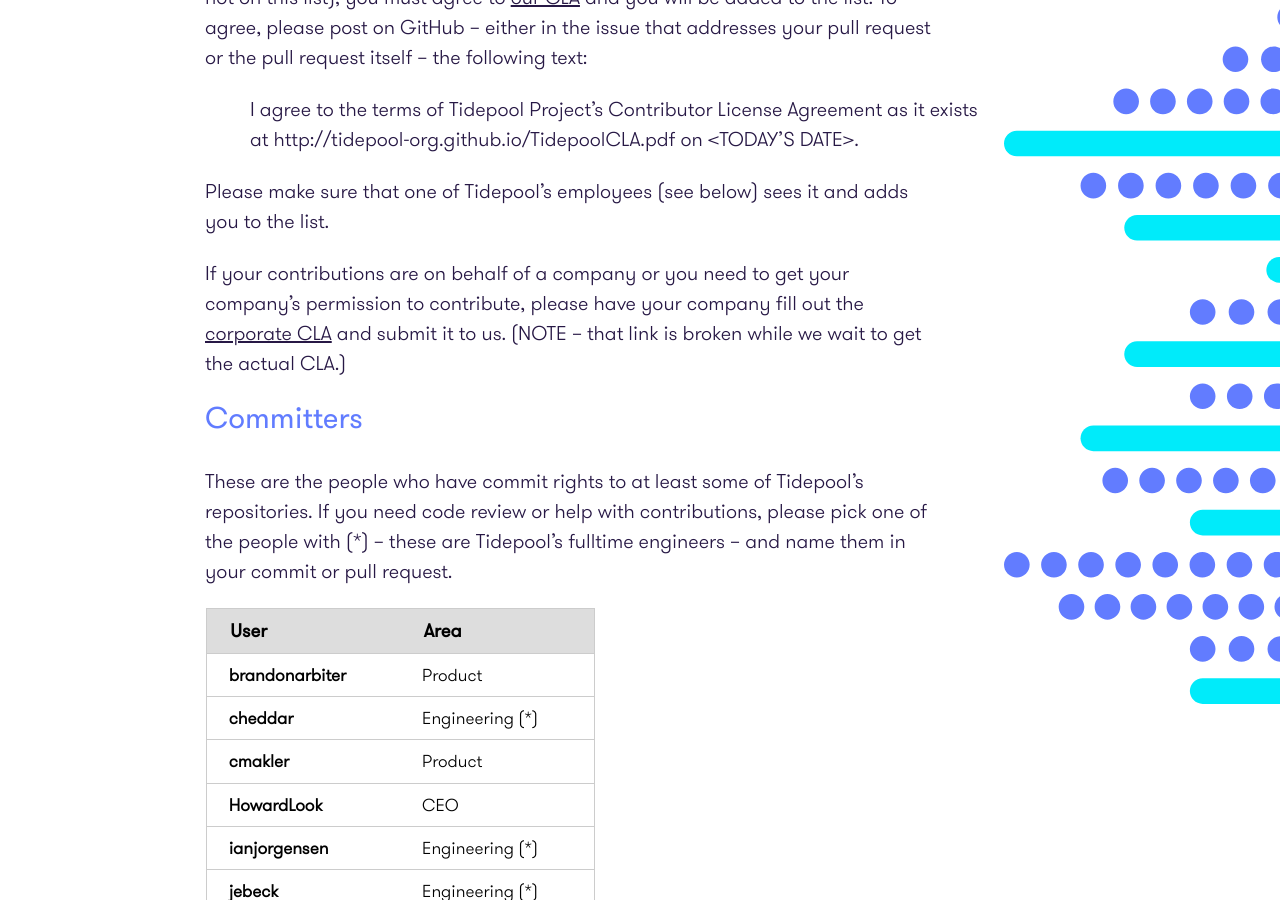
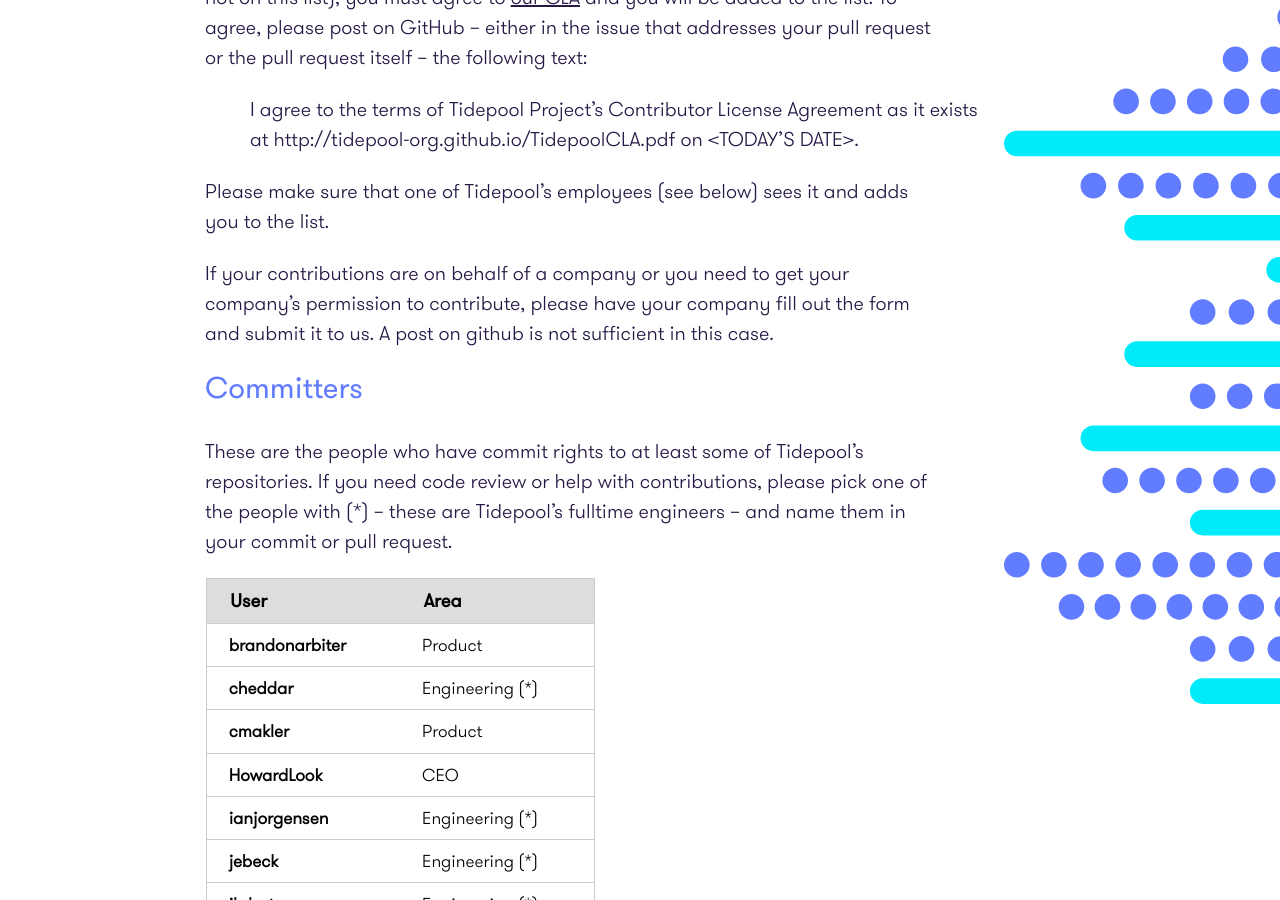
Before and after one commit to tidepool-org/tidepool-org.github.io, a Jekyll site: the page built from Contributors.md, in a window 1280 px wide and 900 px high, scrolled down 661 px. Built offline with Jekyll 4.4.1, drawn with Linux system fonts in a browser that asks for light colours.

Commit message:
Update corporate info

```diff
--- a/Contributors.md
+++ b/Contributors.md
@@ -24,7 +24,7 @@ If you are working on your own behalf would like to submit a pull request (and a
 
 Please make sure that one of Tidepool's employees (see below) sees it and adds you to the list.
 
-If your contributions are on behalf of a company or you need to get your company's permission to contribute, please have your company fill out the [corporate CLA](TidepoolCorporateCLA.pdf) and submit it to us. (NOTE -- that link is broken while we wait to get the actual CLA.)
+If your contributions are on behalf of a company or you need to get your company's permission to contribute, please have your company fill out the form and submit it to us. A post on github is not sufficient in this case.
 
 ##Committers
 
```
